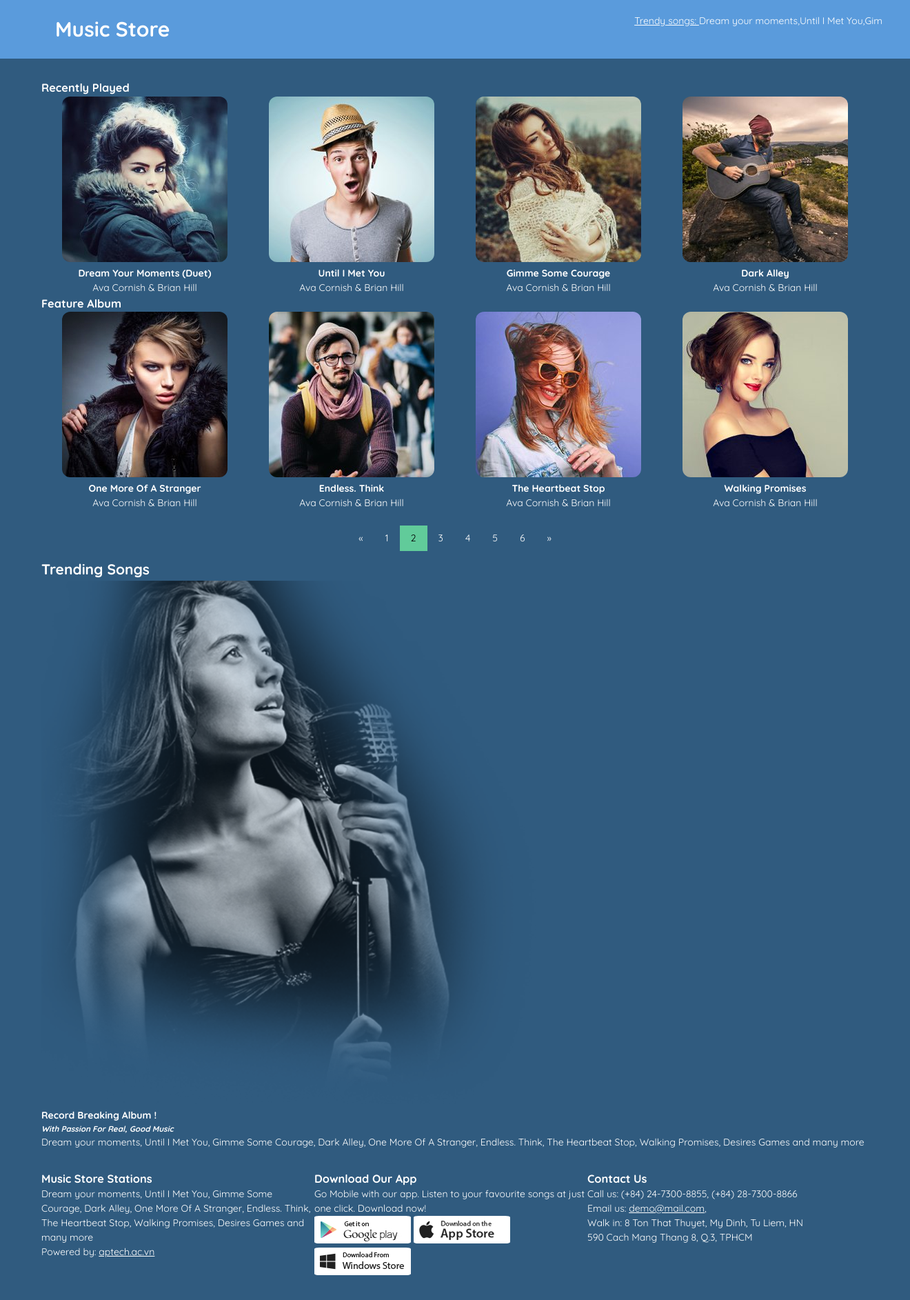
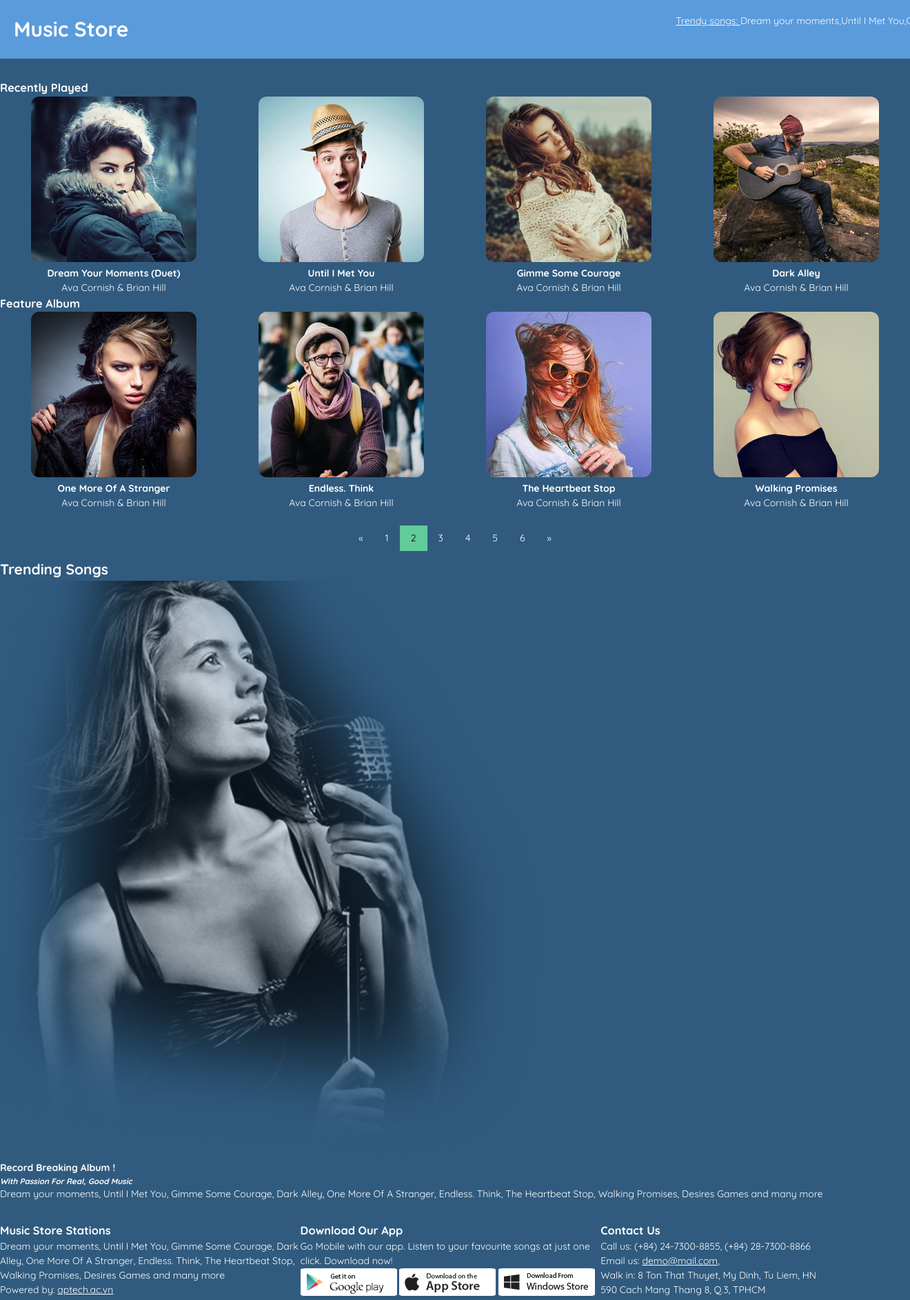
Before and after one commit to tans27/webfrontend0821, a PHP site: page /Lab_03/index.php in a window 1320 px wide; the page is wider, and only the part inside the window is pictured. Shown: that part at 69% size. Before the commit the page ends 1849 px from the top of that part, so only its background shows below. Run offline with PHP 8.4, Linux system fonts and the light colour scheme.

Commit message:
update lab03

```diff
--- a/Lab_03/css/style.css
+++ b/Lab_03/css/style.css
@@ -49,7 +49,7 @@ img{
 .container{
     float: none;
     margin: auto;
-    width: 1200px;
+    width: auto;
 }
 
 .sidebar{
```
